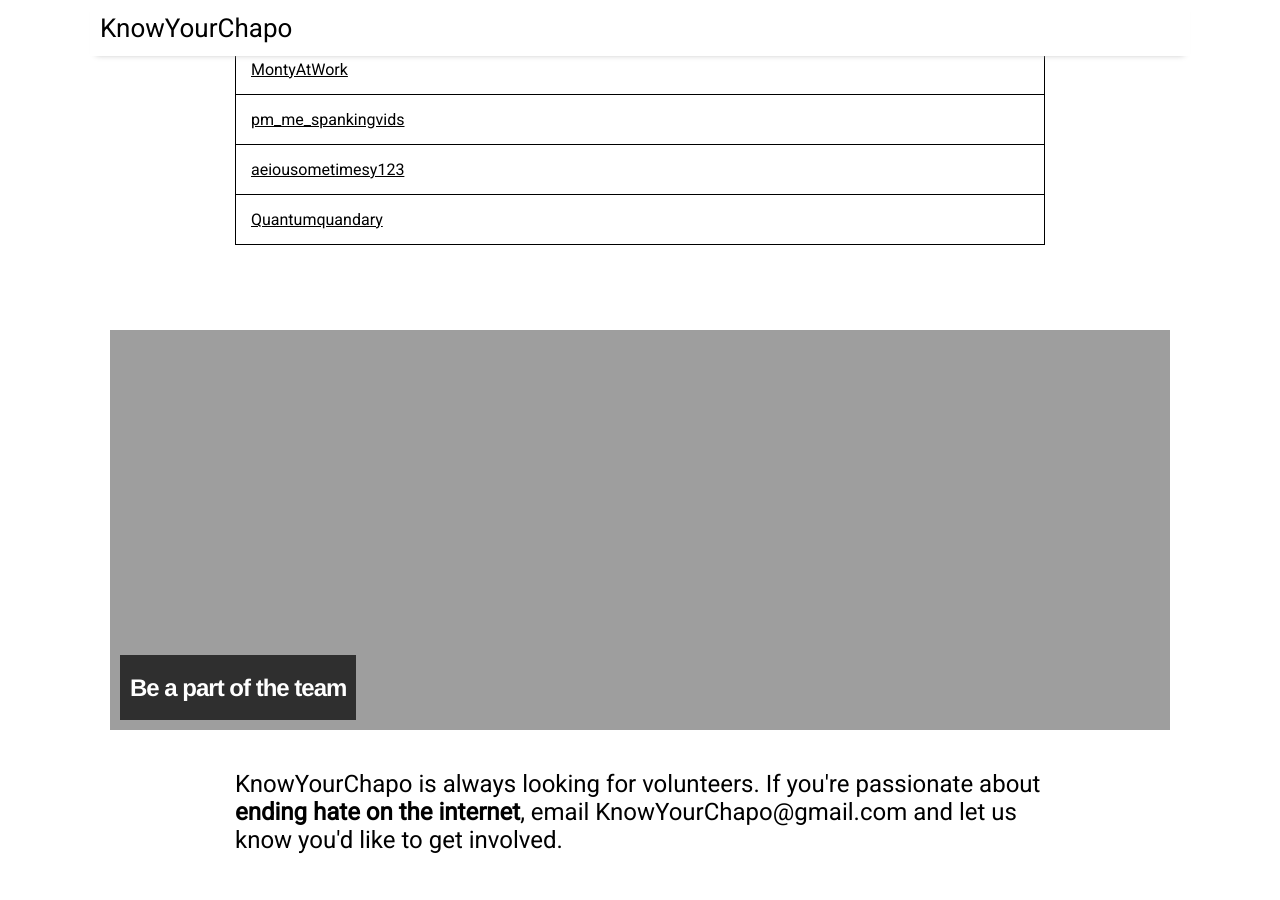
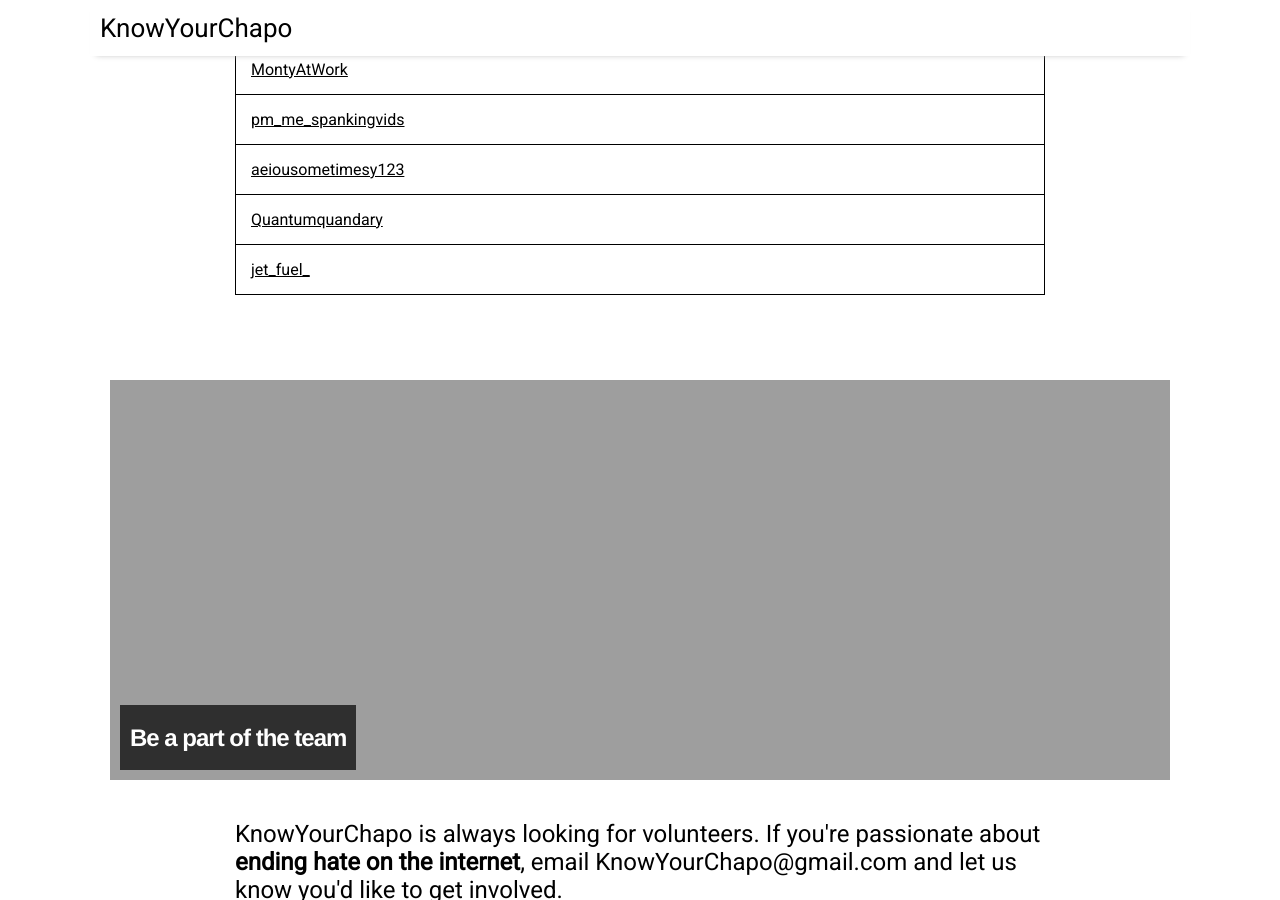
Before and after one commit to KnowYourChapo/KnowYourChapo.github.io, a Jekyll site: the page built from index.md, in a window 1280 px wide and 900 px high, scrolled down 2053 px. Built offline with Jekyll 4.4.1, drawn with Linux system fonts in a browser that asks for light colours; nearby versions of some CDN libraries; the list of posts is cut into pages by our own code.

Commit message:
new posters

```diff
--- a/_data/chapolist.json
+++ b/_data/chapolist.json
@@ -87,6 +87,10 @@
         {
             "name": "Quantumquandary",
             "notes": ""
+        },
+        {
+            "name": "jet_fuel_",
+            "notes": ""
         }
     ]
 }
```
